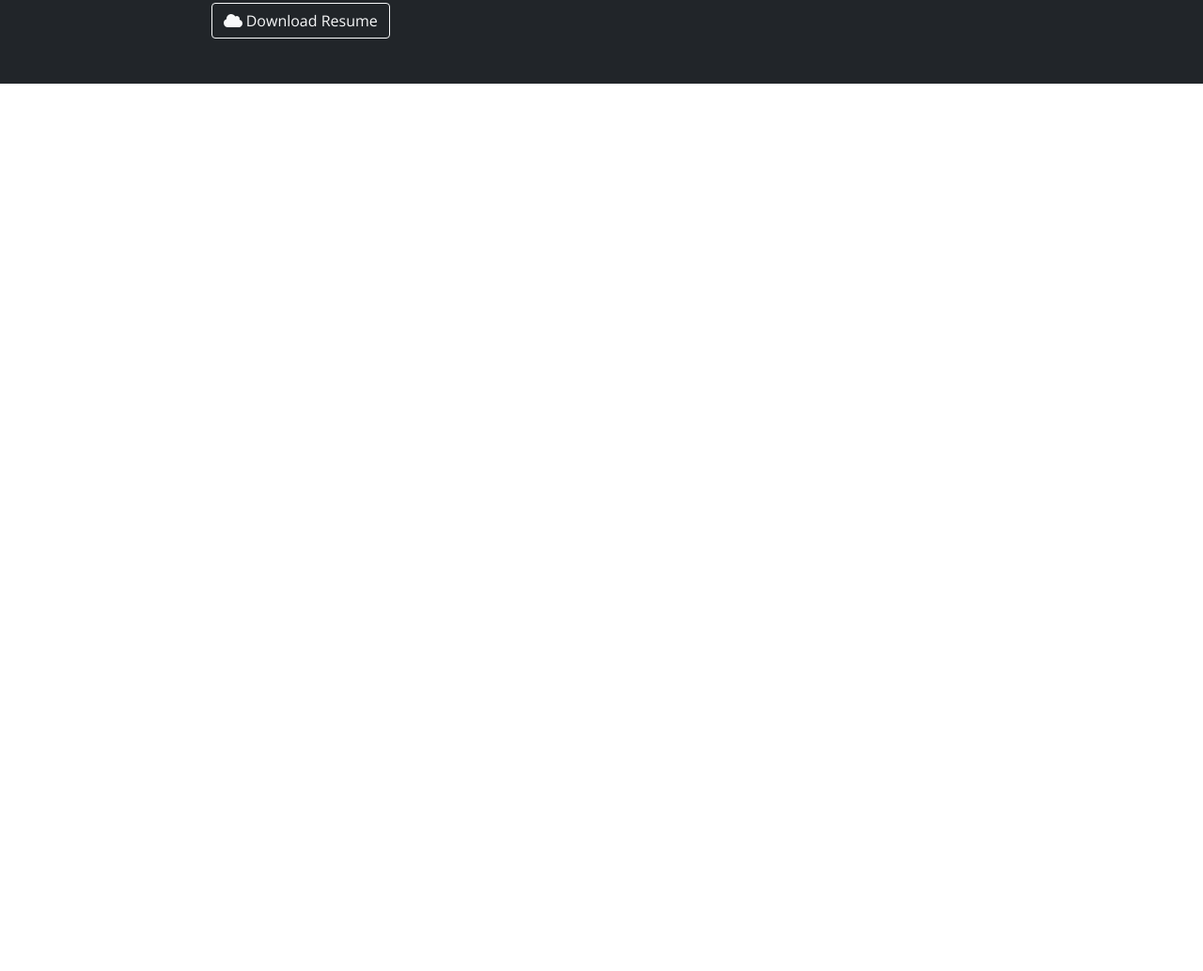
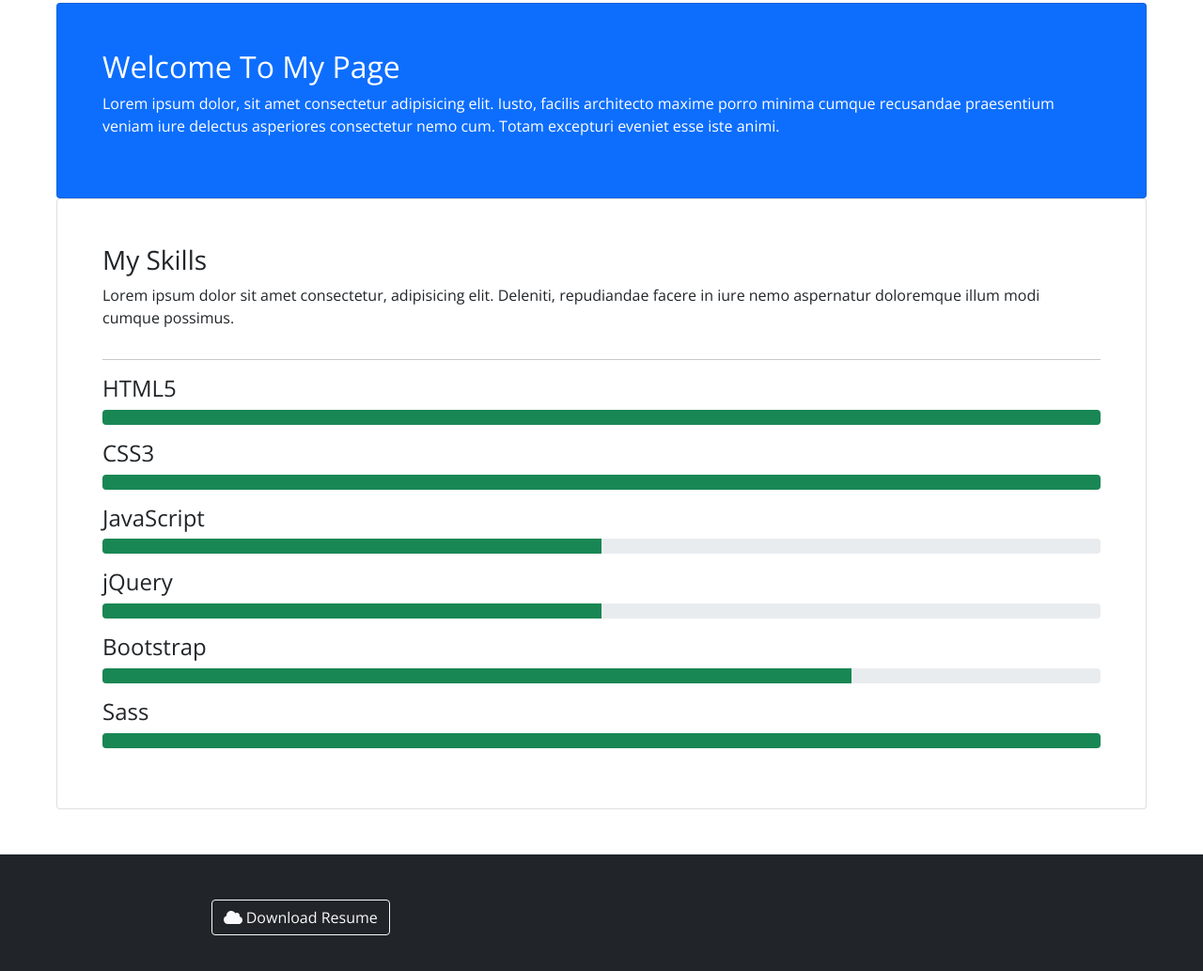
Before and after one commit to Salman-Farshe/MyPortfolio, a website: page index.html in a window 1280 px wide. Shown: the part 391-1424 px from the top of the page at 94% size. Before the commit the page ends 800 px from the top, so only its background shows below. Drawn offline with nearby package versions, Linux system fonts and the light colour scheme.

Commit message:
adding Home section

```diff
--- a/index.html
+++ b/index.html
@@ -96,6 +96,62 @@
         </header>
 
 
+        <!-- home collapse section -->
+        <div id="home" class="collapse show p-5">
+            <div class="card card-body text-white bg-primary p-5">
+                <h2>Welcome To My Page</h2>
+                <p class="lorem">
+                    Lorem ipsum dolor, sit amet consectetur adipisicing elit. Iusto, facilis architecto maxime porro minima cumque recusandae praesentium veniam iure delectus asperiores consectetur nemo cum. Totam excepturi eveniet esse iste animi.
+                </p>
+            </div>
+
+            <div class="card card-body p-5">
+                <h3>My Skills</h3>
+                <p>
+                    Lorem ipsum dolor sit amet consectetur, adipisicing elit. Deleniti, repudiandae facere in iure nemo aspernatur doloremque illum modi cumque possimus.
+                </p>
+                <hr>
+
+                <h4>HTML5</h4>
+                <div class="progress mb-3">
+                    <div class="progress-bar bg-success w-100">
+                        <!--  -->
+                    </div>
+                </div>
+                <h4>CSS3</h4>
+                <div class="progress mb-3">
+                    <div class="progress-bar bg-success w-100">
+                        <!--  -->
+                    </div>
+                </div>
+                <h4>JavaScript</h4>
+                <div class="progress mb-3">
+                    <div class="progress-bar bg-success w-50">
+                        <!--  -->
+                    </div>
+                </div>
+                <h4>jQuery</h4>
+                <div class="progress mb-3">
+                    <div class="progress-bar bg-success w-50">
+                        <!--  -->
+                    </div>
+                </div>
+                <h4>Bootstrap</h4>
+                <div class="progress mb-3">
+                    <div class="progress-bar bg-success w-75">
+                        <!--  -->
+                    </div>
+                </div>
+                <h4>Sass</h4>
+                <div class="progress mb-3">
+                    <div class="progress-bar bg-success w-100">
+                        <!--  -->
+                    </div>
+                </div>
+            </div>
+        </div>
+
+
         <!-- footer section -->
         <footer class="main-footer py-5 bg-dark text-light text-center">
             <div class="row no-gutters">
--- a/sass/pages/home.scss
+++ b/sass/pages/home.scss
@@ -30,4 +30,5 @@
 .main-footer{
     width: 105%;
     margin-left: -1rem;
+    overflow: hidden;
 }
```
Also changed, not shown: css/style.css.
